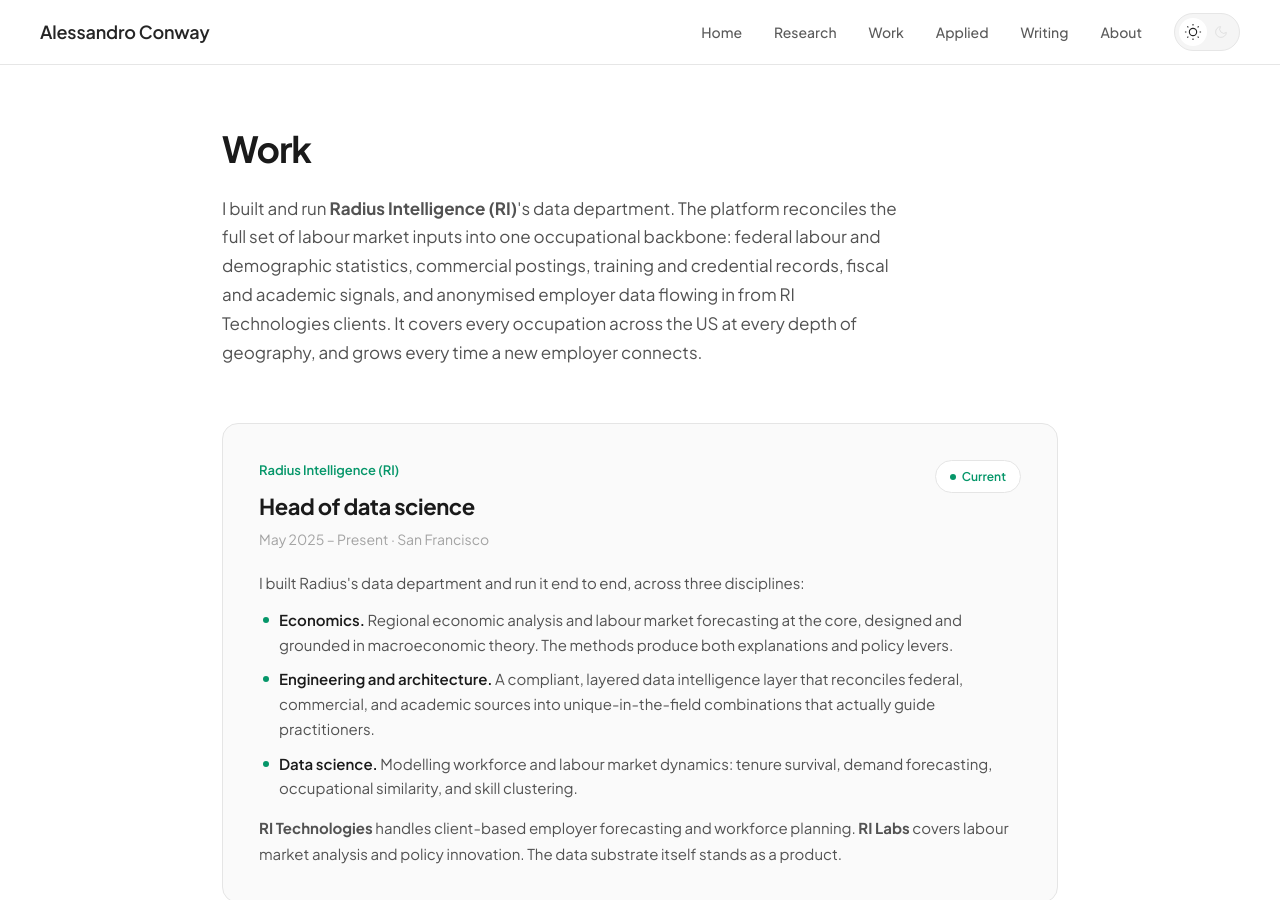
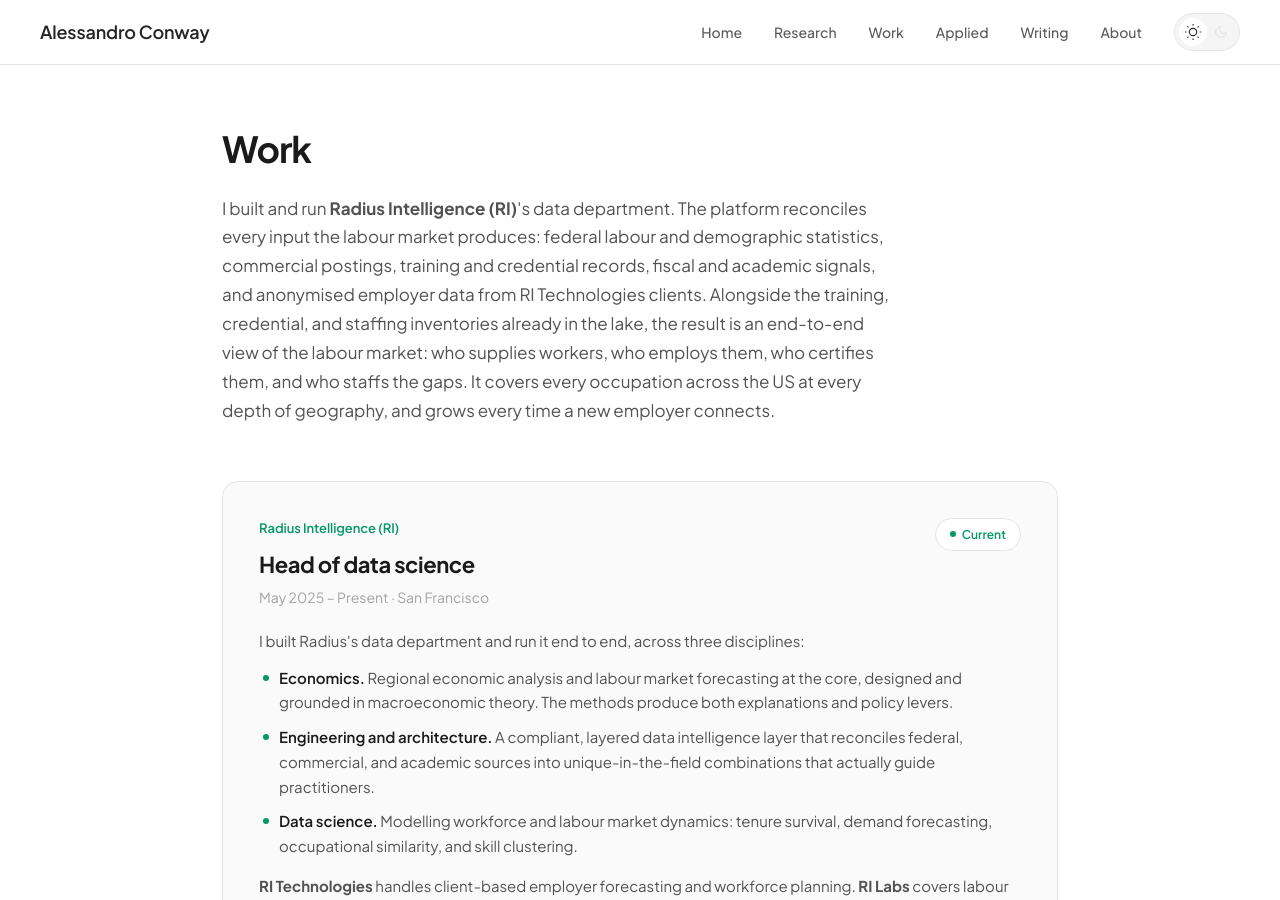
Before and after one commit to conway1521/conway1521.github.io, a Jekyll site: the page built from work.html, in a window 1280 px wide and 900 px high. Built offline with Jekyll 4.4.1, drawn with Linux system fonts in a browser that asks for light colours.

Commit message:
End-to-end framing, employer panel rewrite, staffing inventory, Skills DNA outputs, AI exposure, Workforce Flow Engine, sector intel v2, stats refresh, title swap

```diff
--- a/index.html
+++ b/index.html
@@ -53,7 +53,7 @@
     <div class="section-header"><span class="section-title">Featured work</span><a href="{{ '/work' | relative_url }}" class="section-link">View all →</a></div>
     <div class="featured-card">
         <div class="card-meta"><span class="card-badge work">Radius Intelligence</span><span class="card-year">2025–Present</span></div>
-        <h3 class="card-title">Building the data department</h3>
-        <p class="card-description">RI Technologies for client-based employer forecasting and workforce planning, RI Labs for labour market analysis and policy innovation, and a data substrate that grows with every new client: 149 datasets across 12 domains, ~174,000 contributors from federal, commercial, academic, and employer-contributed sources, and ~7.5M observations covering every occupation across the US at every depth of geography.</p>
+        <h3 class="card-title">Labour market intelligence, end to end</h3>
+        <p class="card-description">RI Technologies for client-based employer forecasting and workforce planning, RI Labs for labour market analysis and policy innovation, and a data substrate that grows with every new client: 143 datasets across 12 domains, ~174,000 contributors from federal, commercial, academic, and employer-contributed sources, and ~7.5M observations covering every occupation across the US at every depth of geography.</p>
     </div>
 </section>
--- a/work.html
+++ b/work.html
@@ -5,7 +5,7 @@
 
 <header class="page-header">
     <h1>Work</h1>
-    <p class="page-intro">I built and run <strong>Radius Intelligence (RI)</strong>'s data department. The platform reconciles the full set of labour market inputs into one occupational backbone: federal labour and demographic statistics, commercial postings, training and credential records, fiscal and academic signals, and anonymised employer data flowing in from RI Technologies clients. It covers every occupation across the US at every depth of geography, and grows every time a new employer connects.</p>
+    <p class="page-intro">I built and run <strong>Radius Intelligence (RI)</strong>'s data department. The platform reconciles every input the labour market produces: federal labour and demographic statistics, commercial postings, training and credential records, fiscal and academic signals, and anonymised employer data from RI Technologies clients. Alongside the training, credential, and staffing inventories already in the lake, the result is an end-to-end view of the labour market: who supplies workers, who employs them, who certifies them, and who staffs the gaps. It covers every occupation across the US at every depth of geography, and grows every time a new employer connects.</p>
 </header>
 
 <section class="current-role" id="current">
@@ -70,7 +70,7 @@
             <h2 class="chain-title">Labour market analysis and policy innovation</h2>
             <p class="chain-tagline">Macro and meso analytics for state policymakers and economists, covering every occupation across the US at every depth of geography. Scoring opportunity, mapping skill transitions, and reading forward-looking signals.</p>
             <div class="scope-row tab-stats">
-                <div class="scope-item"><strong>3 products</strong><span>state-level analyses and decision tools</span></div>
+                <div class="scope-item"><strong>4 products</strong><span>state-level analyses and decision tools</span></div>
                 <div class="scope-item"><strong>3 plugins</strong><span>scoring and mapping methodology</span></div>
             </div>
         </div>
@@ -79,6 +79,7 @@
             <h3 class="tier-label">Products</h3>
             <div class="chain-grid">
                 <article class="chain-card"><div class="chain-card-head"><h4>Transition pathways</h4><span class="status-pill active">Active</span></div><p>For each occupation, reachable destinations filtered by credential gates, wage premiums, and forward-looking market signals.</p></article>
+                <article class="chain-card"><div class="chain-card-head"><h4>Workforce flow engine</h4><span class="status-pill active">Active</span></div><p>Cohort-based supply modelling at state and occupation level, decomposing year-over-year workforce stock into hires, separations, and net migration. Built on the migration corridors, the training pipeline, age-based retirements, and adjacent worker pools.</p></article>
                 <article class="chain-card"><div class="chain-card-head"><h4>State economy dashboards</h4><span class="status-pill dev">In development</span></div><p>Per-state view across macro indicators, competitiveness, industry rollups, retirement risk, wage inequality, supply-demand balance, and cross-state benchmarks.</p></article>
                 <article class="chain-card"><div class="chain-card-head"><h4>Skills Blueprint</h4><span class="status-pill dev">In development</span></div><p>Reframes the labour market at the task level, with skills as the production input and AI as substituting capital. Four components on one calibrated engine: Skills Clusters, Skills DNA, Tasks Atlas, and a scenario simulator with credential and training overlay. Persona views for workforce boards, training providers, and policymakers.</p></article>
             </div>
@@ -107,7 +108,7 @@
             <h2 class="chain-title">Data intelligence layer</h2>
             <p class="chain-tagline">The substrate underneath both product chains: federal, commercial, and academic sources alongside anonymised employer contributions that become peer benchmarks. A living layer that grows every time a new client connects.</p>
             <div class="scope-row tab-stats">
-                <div class="scope-item"><strong>149 datasets</strong><span>across 12 domains, ~7.5M observations</span></div>
+                <div class="scope-item"><strong>143 datasets</strong><span>across 12 domains, ~7.5M observations</span></div>
                 <div class="scope-item"><strong>~174,000 contributors</strong><span>federal, commercial, academic, and employer-contributed</span></div>
             </div>
         </div>
@@ -133,8 +134,9 @@
         <div class="chain-tier">
             <h3 class="tier-label">Employer benchmark panel</h3>
             <div class="chain-grid">
-                <article class="chain-card"><div class="chain-card-head"><h4>Anonymised employer panel</h4><span class="status-pill active">Active</span></div><p>HR data contributed by RI Technologies clients flows in, is standardised, and is aggregated under peer-suppression rules into workforce-level and occupation-level benchmarks. The panel grows with every client connection, making the lake a living layer rather than a snapshot.</p></article>
-                <article class="chain-card"><div class="chain-card-head"><h4>Healthcare anchor</h4><span class="status-pill active">Active</span></div><p>NC healthcare baseline: 110 employers via the HTA Annual Survey 2024, with four HRIS health systems pending load. Workforce-level and occupation-level cuts cover turnover, retention, hiring, vacancy, time-to-fill, and contingent share.</p></article>
+                <article class="chain-card"><div class="chain-card-head"><h4>Anonymised employer panel</h4><span class="status-pill active">Active</span></div><p>HR data contributed by RI Technologies clients flows in, is standardised, and is aggregated under peer-suppression rules: k-anonymity, minimum two employers per benchmark cell, per-metric confidence tiers. The panel grows with every client connection, making the lake a living layer rather than a snapshot.</p></article>
+                <article class="chain-card"><div class="chain-card-head"><h4>Workforce and demand cuts</h4><span class="status-pill active">Active</span></div><p>Supply-side metrics (turnover, retention, hiring, vacancy, time-to-fill, contingent share, net growth) alongside demand-side metrics (job postings, skill demand, credential demand from Lightcast and JobsEQ), aggregated into sector and occupation benchmark views across two vintages.</p></article>
+                <article class="chain-card"><div class="chain-card-head"><h4>Sector and geographic cohorts</h4><span class="status-pill active">Active</span></div><p>NC healthcare baseline: 110 employers via the HTA Annual Survey, plus four HRIS health systems being loaded. Charlotte-MSA multi-sector cohort spans roughly 38 employers across financial services, manufacturing, energy, healthcare, and other verticals.</p></article>
             </div>
         </div>
 
@@ -145,17 +147,20 @@
                 <article class="chain-card"><div class="chain-card-head"><h4>Signals database</h4><span class="status-pill active">Active</span></div><p>15 signal types from labour market, fiscal, and macroeconomic feeds, rolled up to per-occupation, per-state market flags.</p></article>
                 <article class="chain-card"><div class="chain-card-head"><h4>Opportunity index scores</h4><span class="status-pill active">Active</span></div><p>Job opportunity index by occupation and geography, produced from the five-pillar scoring framework.</p></article>
                 <article class="chain-card"><div class="chain-card-head"><h4>Supply and demand ratios</h4><span class="status-pill active">Active</span></div><p>Occupational tightness at every depth of geography.</p></article>
-                <article class="chain-card"><div class="chain-card-head"><h4>Migration corridors</h4><span class="status-pill active">Active</span></div><p>Worker flows between metros and states, with age-band breakdowns, layered onto the occupational backbone.</p></article>
+                <article class="chain-card"><div class="chain-card-head"><h4>Migration corridors</h4><span class="status-pill active">Active</span></div><p>Worker flows between metros and states with age-band breakdowns, layered onto the occupational backbone. Around 944,000 corridor rows across 501 occupations and 51 jurisdictions, drawn from 19 ACS PUMS vintages. Powers cohort-based supply modelling.</p></article>
                 <article class="chain-card"><div class="chain-card-head"><h4>Industry health</h4><span class="status-pill active">Active</span></div><p>Sectoral employment, wages, and concentration indicators across all 50 states plus DC.</p></article>
                 <article class="chain-card"><div class="chain-card-head"><h4>Federal investment</h4><span class="status-pill active">Active</span></div><p>USASpending awards classified across eleven program tiers covering workforce, education, research, infrastructure, economic development, and safety-net spending.</p></article>
                 <article class="chain-card"><div class="chain-card-head"><h4>County and metro series</h4><span class="status-pill active">Active</span></div><p>LAUS unemployment, BLS CES employment by industry, and ACS demographic detail at sub-state grain.</p></article>
+                <article class="chain-card"><div class="chain-card-head"><h4>AI exposure datasets</h4><span class="status-pill active">Active</span></div><p>Pluggable adapters for AI-substitution exposure: AEI task-level metrics, Felten and team occupation scores, Webb patent-based exposure, Srinivasan generative-AI exposure, and SML automation indices. Methodology-agnostic baseline for downstream resilience analysis.</p></article>
+                <article class="chain-card"><div class="chain-card-head"><h4>Skills DNA engine outputs</h4><span class="status-pill active">Active</span></div><p>Three engine tables (skill exposure, role resilience, task atlas) totalling around 1.3M rows. Calibrated task-skill-AI relationships derived from the nested-CES production framework, feeding the Skills Blueprint product on the RI Labs side.</p></article>
             </div>
         </div>
 
         <div class="chain-tier">
-            <h3 class="tier-label">Education, credentials, outcomes</h3>
+            <h3 class="tier-label">Workforce supply, credentials, and outcomes</h3>
             <div class="chain-grid">
                 <article class="chain-card"><div class="chain-card-head"><h4>Training provider inventory</h4><span class="status-pill active">Active</span></div><p>National directory reconciled across eight sources, geocoded and credential-standardised. Currently healthcare, designed for all ~900 occupations.</p></article>
+                <article class="chain-card"><div class="chain-card-head"><h4>Temporary staffing inventory</h4><span class="status-pill dev">In development</span></div><p>National directory of staffing and contingent-workforce agencies, mirroring the training provider inventory: the supply pathway that fills employer gaps when the credential pipeline alone cannot.</p></article>
                 <article class="chain-card"><div class="chain-card-head"><h4>Postsecondary completions and earnings</h4><span class="status-pill active">Active</span></div><p>IPEDS completions by institution, CIP, and award level, joined to College Scorecard programme-level earnings outcomes.</p></article>
                 <article class="chain-card"><div class="chain-card-head"><h4>Registered apprenticeships</h4><span class="status-pill active">Active</span></div><p>RAPIDS programme registry and related training instruction provider network across all 50 states.</p></article>
                 <article class="chain-card"><div class="chain-card-head"><h4>Credential rosters</h4><span class="status-pill active">Active</span></div><p>NABCEP solar (~7,000 individual credential holders), NCEES engineering licensure, and CareerOneStop certifications and licenses.</p></article>
@@ -166,14 +171,14 @@
         <div class="chain-tier">
             <h3 class="tier-label">Sector and policy intelligence</h3>
             <div class="chain-grid">
-                <article class="chain-card"><div class="chain-card-head"><h4>Sector intelligence</h4><span class="status-pill active">Active</span></div><p>84 indicators and ~141,000 observations across four anchor sectors (healthcare, manufacturing, energy, construction), in six standardised buckets: policy, utilisation, infrastructure, market structure, financial health, and benchmarks.</p></article>
+                <article class="chain-card"><div class="chain-card-head"><h4>Sector intelligence</h4><span class="status-pill active">Active</span></div><p>175 indicators and ~233,000 observations across four anchor sectors (healthcare, manufacturing, energy, construction), in six standardised buckets: policy, utilisation, infrastructure, market structure, financial health, and benchmarks.</p></article>
                 <article class="chain-card"><div class="chain-card-head"><h4>Levers evidence base</h4><span class="status-pill active">Active</span></div><p>Structured registry of workforce-policy and programme-intervention findings: effect sizes, identification strategies, sample sizes, and evidence tiers, ready to ground simulator outputs in published research.</p></article>
             </div>
         </div>
 
         <div class="chain-tier">
             <h3 class="tier-label">Reference taxonomies</h3>
-            <p class="tier-description">The substrate carries occupations, industries, education and credentials, and geography at the full range of granularity, so analyses can compare and chain across datasets at the most detailed level all the way up to the most general.</p>
+            <p class="tier-description">The substrate carries occupations, industries, education and credentials, and geography at the full range of granularity, so analyses can compare and chain across datasets at the most detailed level all the way up to the most general. Includes ESCO and Lightcast Open Skills as overlays on the SOC backbone (around 225,000 occupation-skill relations) for skill-level analysis.</p>
         </div>
     </div>
 
```
